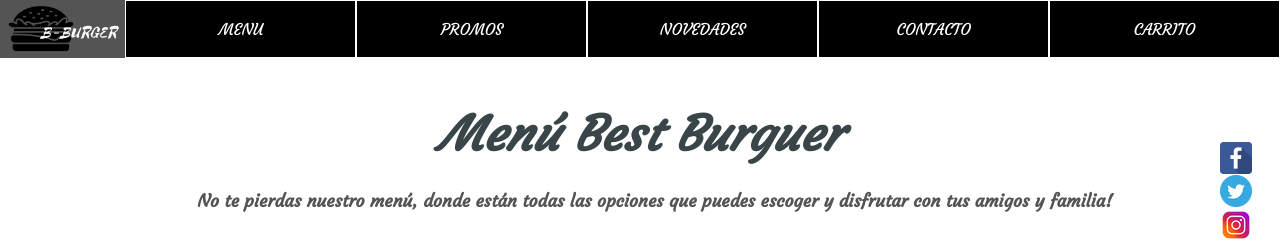
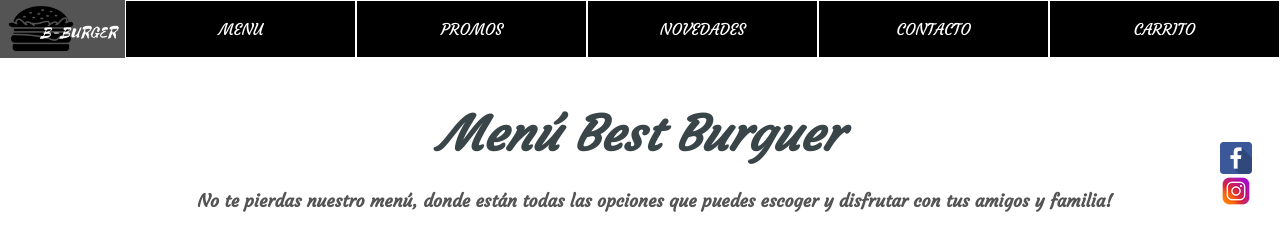
Before and after one commit to gastondacruz21/LaBestBurger, a website: page pages/menu.html in a window 1280 px wide. Shown: the top 251 px of the page. Drawn offline with Linux system fonts and the light colour scheme.

Commit message:
ajustes al aside

```diff
--- a/pages/menu.html
+++ b/pages/menu.html
@@ -266,8 +266,6 @@
                     <div class="social__formato social__formato--posicion">
                         <a href="#"><img src="../images/fb.ico" alt="facebook" title="facebook"></a>
 
-                        <a href="#"><img src="../images/tw.ico" alt="Twitter" title="Twitter"></a>
-
                         <a href="#"><img src="../images/instagram.ico" alt="instagram" title="instagram"></a>
                     </div>
 
```
Also changed, not shown: index.html (+0 -2 lines), pages/carrito.html (+0 -2 lines), pages/contacto.html (+0 -2 lines), pages/novedades.html (+0 -2 lines), pages/promos.html (+0 -2 lines).
